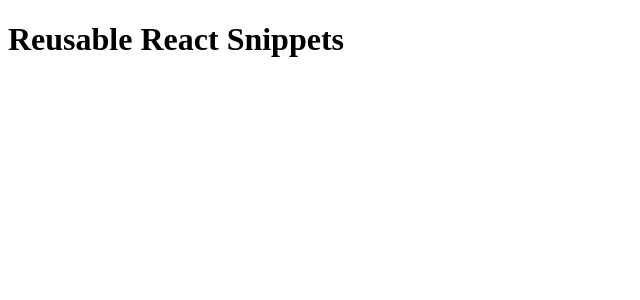
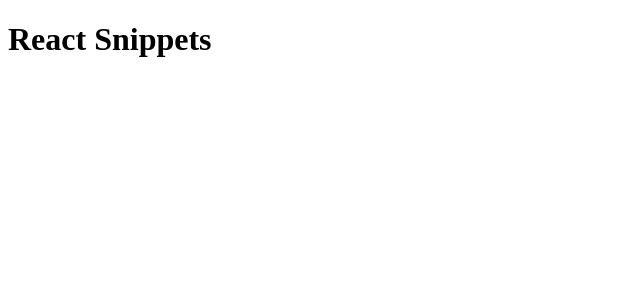
Before and after one commit to hariscs/react-snippets, a React (Create React App) app: page / in a window 1280 px wide. Shown: the top 300 px of the page, without its empty margins (0-640 px from the left). Built offline with nearby package versions, Linux system fonts and the light colour scheme.

Commit message:
first commit

```diff
--- a/package.json
+++ b/package.json
@@ -1,5 +1,5 @@
 {
-  "name": "search-data",
+  "name": "react-snippets",
   "version": "0.1.0",
   "private": true,
   "dependencies": {
--- a/public/index.html
+++ b/public/index.html
@@ -3,6 +3,7 @@
 	<head>
 		<meta charset="utf-8" />
 		<meta name="viewport" content="width=device-width, initial-scale=1" />
+
 		<title>React Snippets</title>
 	</head>
 	<body>
--- a/src/App.js
+++ b/src/App.js
@@ -1,5 +1,5 @@
 function App() {
-	return <h1>Reusable React Snippets</h1>;
+	return <h1>React Snippets</h1>;
 }
 
 export default App;
```
Also changed, not shown: src/index.js (+4 -4 lines), 2 other files (tests, documents, lock files or other folders).
